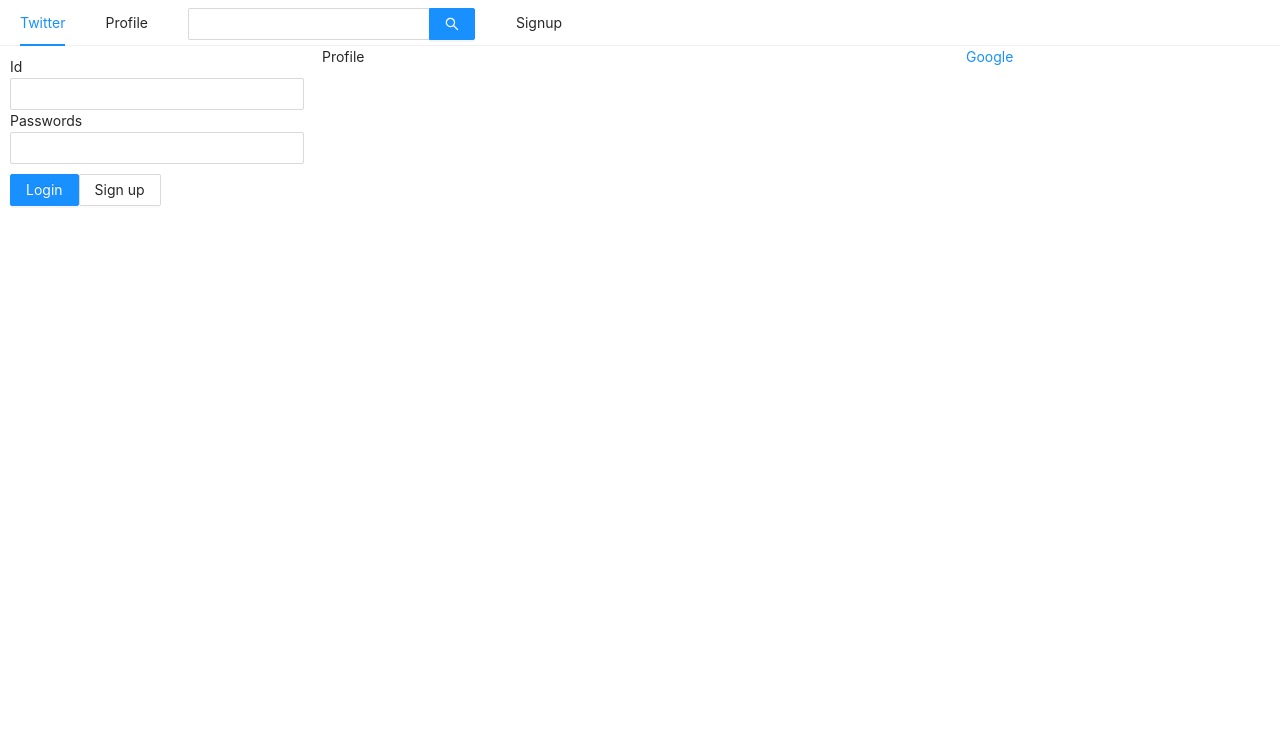
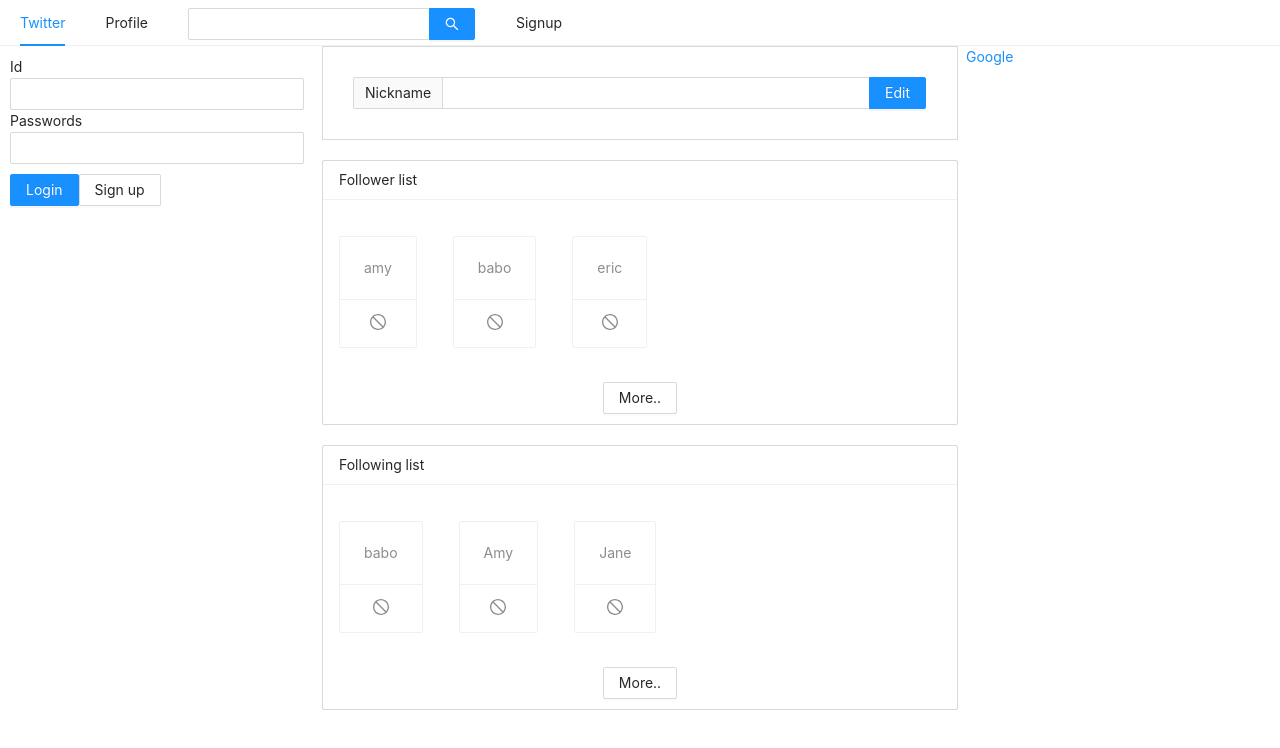
Before and after one commit to JulieChoJulie/tweeter, a Next.js app in the folder front/: page /profile in a window 1280 px wide. Shown: the top 748 px of the page. Built offline with nearby package versions, Linux system fonts and the light colour scheme.

Commit message:
profile page

```diff
--- /dev/null
+++ b/front/components/FollowList.js
@@ -0,0 +1,40 @@
+import React from 'react';
+import PropTypes from 'prop-types';
+import { Card, List, Button } from 'antd';
+import { StopOutlined } from '@ant-design/icons';
+
+const FollowList = ({ header, data }) => {
+  return (
+    <List
+      style={{ marginBottom: 20 }}
+      grid={{ gutter: 4, xs: 2, md: 3 }}
+      size="small"
+      header={<div>{header}</div>}
+      loadMore={
+        <div style={{ textAlign: 'center', margin: '10px 0' }}>
+          <Button>More..</Button>
+        </div>
+      }
+      bordered
+      dataSource={data}
+      renderItem={(item) => (
+        <List.Item style={{ marginTop: 28 }}>
+          <Card actions={[<StopOutlined key="stop" />]}>
+            <Card.Meta description={item.nickname} />
+          </Card>
+        </List.Item>
+      )}
+    />
+  );
+};
+
+FollowList.defaultProps = {
+  data: [],
+};
+
+FollowList.propTypes = {
+  header: PropTypes.string.isRequired,
+  data: PropTypes.array.isRequired,
+};
+
+export default FollowList;
--- /dev/null
+++ b/front/components/NicknameEditForm.js
@@ -0,0 +1,20 @@
+import React, { useMemo } from 'react';
+import { Form, Input } from 'antd';
+
+const NicknameEditForm = () => {
+  const style = useMemo(
+    () => ({
+      marginBottom: '20px',
+      border: '1px solid #d9d9d9',
+      padding: '30px',
+    }),
+    [],
+  );
+  return (
+    <Form style={style}>
+      <Input.Search addonBefore="Nickname" enterButton="Edit" />
+    </Form>
+  );
+};
+
+export default NicknameEditForm;
--- a/front/components/UserProfile.js
+++ b/front/components/UserProfile.js
@@ -1,4 +1,5 @@
 import React, { useCallback, useMemo } from 'react';
+import PropTypes from 'prop-types';
 import { Card, Avatar, Button } from 'antd';
 
 const UserProfile = ({ setIsLoggedIn }) => {
@@ -33,4 +34,8 @@
   );
 };
 
+UserProfile.propTypes = {
+  setIsLoggedIn: PropTypes.bool,
+};
+
 export default UserProfile;
--- a/front/pages/profile.js
+++ b/front/pages/profile.js
@@ -1,7 +1,19 @@
 import Head from 'next/head';
 import AppLayout from '../components/AppLayout';
+import NicknameEditForm from '../components/NicknameEditForm';
+import FollowList from '../components/FollowList';
 
 const Profile = () => {
+  const followerList = [
+    { nickname: 'amy' },
+    { nickname: 'babo' },
+    { nickname: 'eric' },
+  ];
+  const followingList = [
+    { nickname: 'babo ' },
+    { nickname: 'Amy' },
+    { nickname: 'Jane' },
+  ];
   return (
     <>
       <Head>
@@ -9,7 +21,9 @@
         <title>My Profile</title>
       </Head>
       <AppLayout>
-        <div>Profile</div>
+        <NicknameEditForm />
+        <FollowList header="Follower list" data={followerList} />
+        <FollowList header="Following list" data={followingList} />
       </AppLayout>
     </>
   );
```
